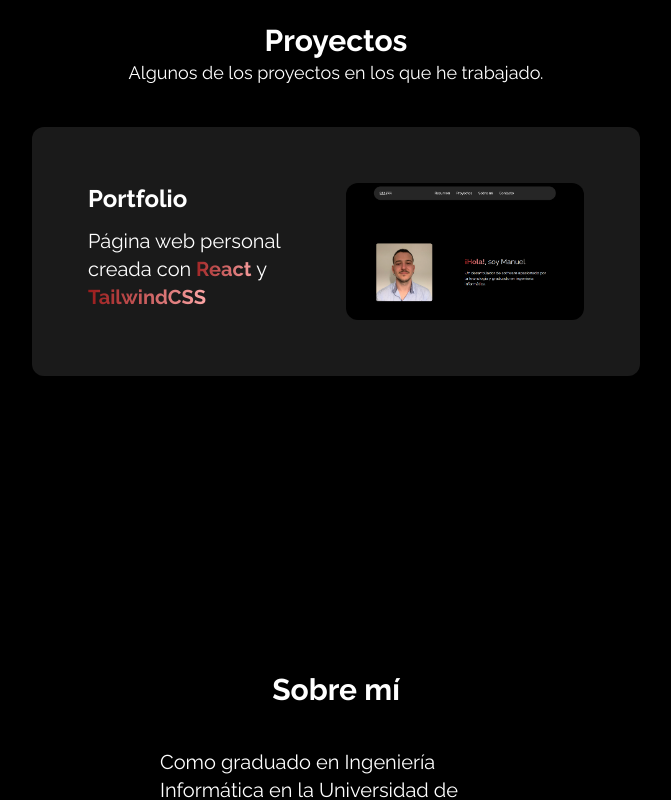
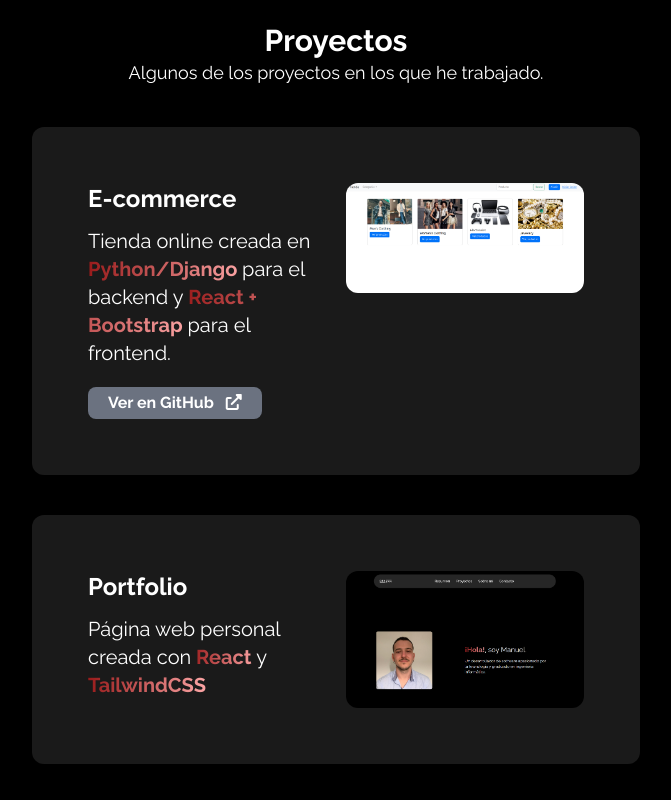
Before and after one commit to dev-spm/portfolio, a React (Vite) app: page / in a window 1280 px wide. Shown: the part 980-1780 px from the top of the page, without its empty margins (304-975 px from the left). Built offline with nearby package versions, Linux system fonts and the light colour scheme.

Commit message:
Add Ecommerce and Portfolio components
Update Footer and include Font Awesome for external link icon

```diff
--- a/index.html
+++ b/index.html
@@ -9,6 +9,7 @@
   <link href="https://fonts.googleapis.com/css2?family=Raleway:ital,wght@0,100..900;1,100..900&display=swap"
     rel="stylesheet">
   <link rel="icon" href="/favicon.svg" type="image/svg+xml" />
+  <link rel="stylesheet" href="https://cdnjs.cloudflare.com/ajax/libs/font-awesome/6.0.0-beta3/css/all.min.css">
   <title>dev-spmanuel</title>
 </head>
 
--- a/src/components/Footer.jsx
+++ b/src/components/Footer.jsx
@@ -16,7 +16,7 @@ export default function Footer() {
       </div>
       <div className="w-full border-t-2 border-dashed border-gray-300 my-5"></div>
       <div className="flex h-full items-end justify-end">
-        <p>&copy; {new Date().getFullYear()} Manuel Sánchez Pérez. Todos los derechos reservados.</p>
+        <p>&copy; {new Date().getFullYear()}</p>
       </div>
     </div>
   )
--- a/src/components/Projects.jsx
+++ b/src/components/Projects.jsx
@@ -1,4 +1,5 @@
-
+import Portfolio from "./Projects/Portfolio";
+import Ecommerce from "./Projects/Ecommerce";
 
 export default function Projects() {
   return (
@@ -11,23 +12,8 @@ export default function Projects() {
           Algunos de los proyectos en los que he trabajado.
         </div>
       </div>
-      <div id="block" className="bg-[rgba(255,255,255,0.1)] flex flex-col gap-5 md:flex-row p-5 md:p-14 rounded-xl
-                                items-center md:items-start text-center md:text-start ">
-        <div className="flex flex-col w-full md:w-1/2 items-center md:items-start">
-          <p className="text-xl mb-3 md:text-2xl lg:text-2xl font-bold">
-            Portfolio
-          </p>
-          <p className="sm:text-lg lg:text-xl">
-            Página web personal creada con
-            <a className="font-bold bg-gradient-to-r from-red-800 to-red-300 text-transparent bg-clip-text"> React </a>
-            y
-            <a className="font-bold bg-gradient-to-r from-red-800 to-red-300 text-transparent bg-clip-text"> TailwindCSS </a>
-          </p>
-        </div>
-        <div className="overflow-hidden rounded-xl h-auto w-3/4 mb-3 md:mb-0 md:w-1/2 text-center">
-          <img className="w-full h-full object-cover" src="/img/portfolio.png" />
-        </div>
-      </div>
+      <Ecommerce />
+      <Portfolio />
     </div>
   )
 }
--- /dev/null
+++ b/src/components/Projects/Ecommerce.jsx
@@ -0,0 +1,32 @@
+
+export default function Ecommerce() {
+  return (
+    <div id="block" className="bg-[rgba(255,255,255,0.1)] flex flex-col gap-5 md:flex-row p-5 md:p-14 rounded-xl
+                                items-center md:items-start text-center md:text-start ">
+      <div className="flex flex-col w-full h-full md:w-1/2">
+        <div>
+          <p className="text-xl mb-3 md:text-2xl lg:text-2xl font-bold">
+            E-commerce
+          </p>
+          <p className="sm:text-lg lg:text-xl">
+            Tienda online creada en
+            <a className="font-bold bg-gradient-to-r from-red-800 to-red-300 text-transparent bg-clip-text"> Python/Django </a>
+            para el backend y
+            <a className="font-bold bg-gradient-to-r from-red-800 to-red-300 text-transparent bg-clip-text"> React + Bootstrap </a>
+            para el frontend.
+          </p>
+        </div>
+        <div className="mt-5">
+          <button className="rounded-lg px-5 py-1 bg-gray-500 hover:text-red-400 hover:bg-gray-700">
+            <a href="https://github.com/dev-spmanuel/e-commerce-dai" target="_blank" rel="noopener noreferrer" className="font-bold">
+              Ver en GitHub <i className="fas fa-external-link-alt ml-2"></i>
+            </a>
+          </button>
+        </div>
+      </div>
+      <div className="overflow-hidden rounded-xl h-auto w-3/4 mb-3 md:mb-0 md:w-1/2 text-center">
+        <img className="w-full h-full object-cover" src="/img/ecommerce.png" />
+      </div>
+    </div>
+  )
+}
--- /dev/null
+++ b/src/components/Projects/Portfolio.jsx
@@ -0,0 +1,22 @@
+
+export default function Portfolio() {
+  return (
+    <div id="block" className="bg-[rgba(255,255,255,0.1)] flex flex-col gap-5 md:flex-row p-5 md:p-14 rounded-xl
+                                items-center md:items-start text-center md:text-start ">
+      <div className="flex flex-col w-full md:w-1/2 items-center md:items-start">
+        <p className="text-xl mb-3 md:text-2xl lg:text-2xl font-bold">
+          Portfolio
+        </p>
+        <p className="sm:text-lg lg:text-xl">
+          Página web personal creada con
+          <a className="font-bold bg-gradient-to-r from-red-800 to-red-300 text-transparent bg-clip-text"> React </a>
+          y
+          <a className="font-bold bg-gradient-to-r from-red-800 to-red-300 text-transparent bg-clip-text"> TailwindCSS </a>
+        </p>
+      </div>
+      <div className="overflow-hidden rounded-xl h-auto w-3/4 mb-3 md:mb-0 md:w-1/2 text-center">
+        <img className="w-full h-full object-cover" src="/img/portfolio.png" />
+      </div>
+    </div>
+  )
+}
```
Also changed, not shown: public/img/ecommerce.png (added).
